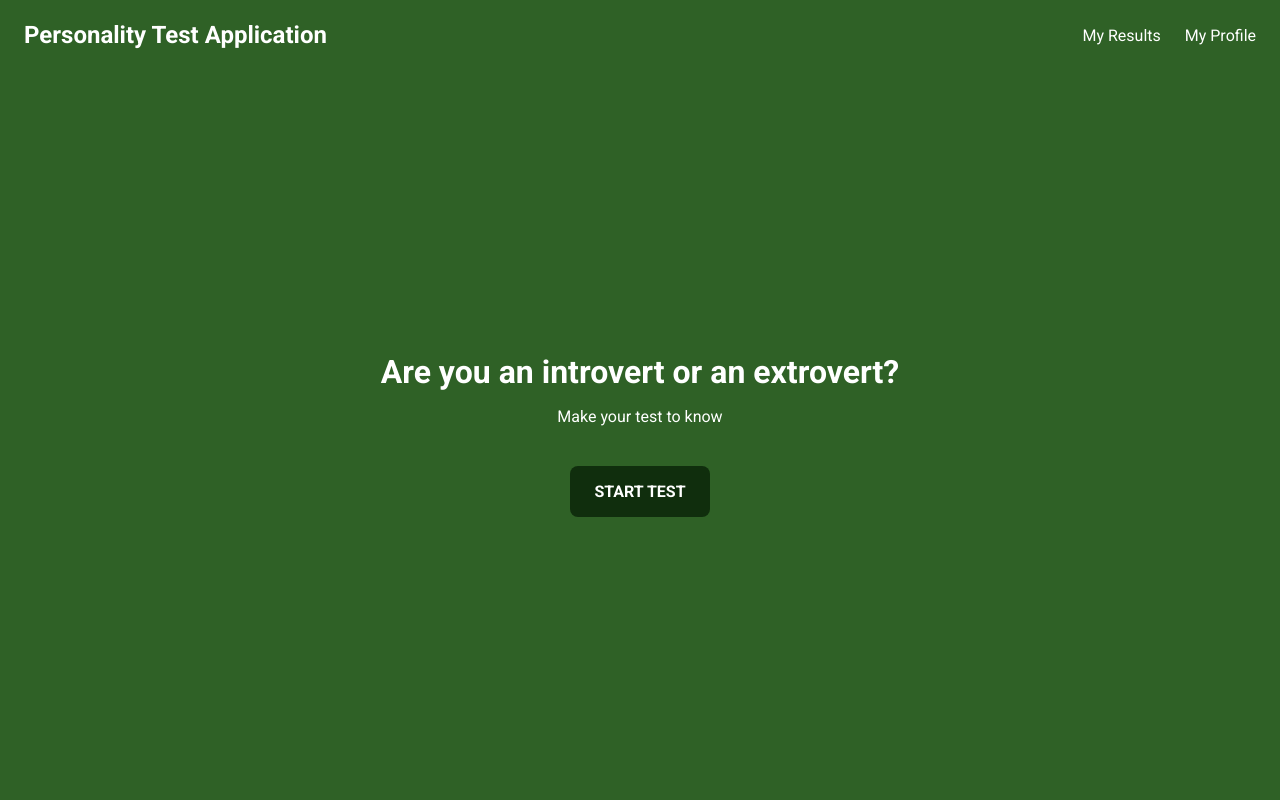
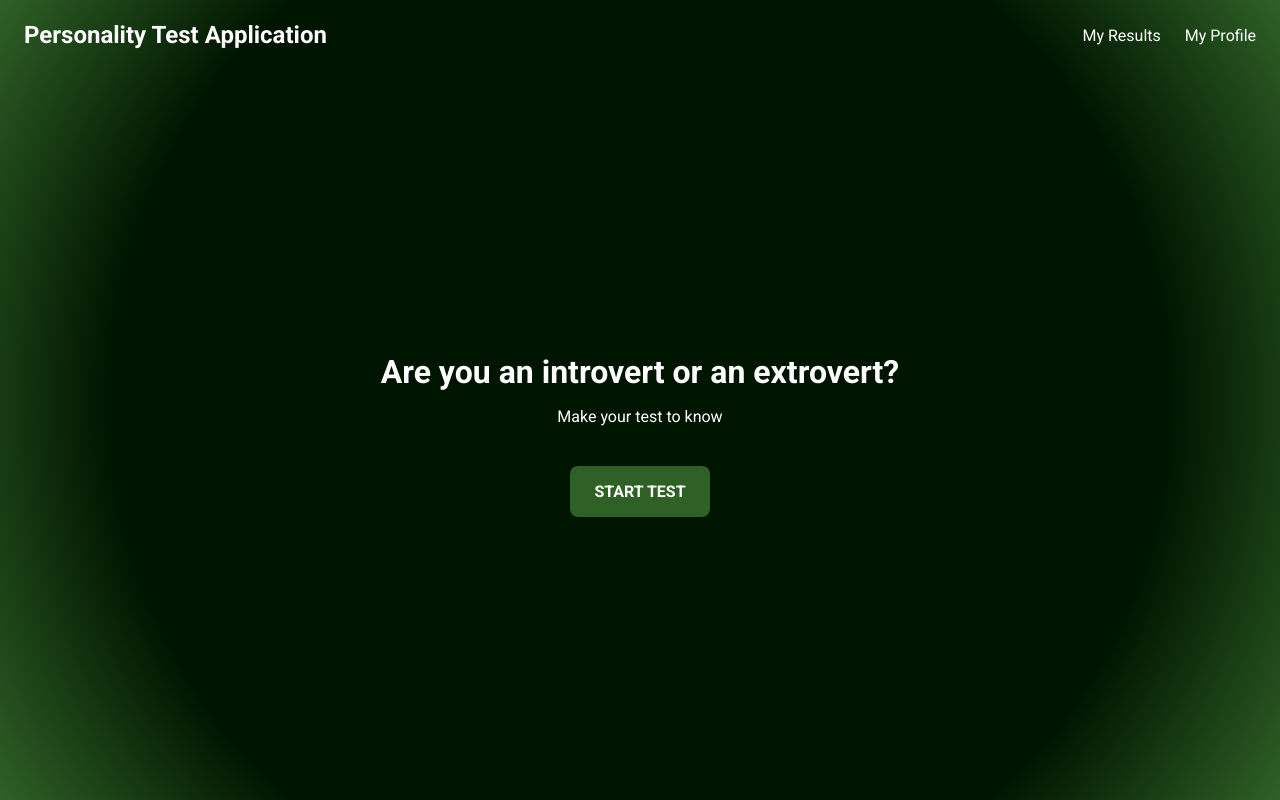
Before and after one commit to diasmatheus05/teamway-project, a React (Create React App) app: page / in a window 1280 px wide. Built offline with nearby package versions, Linux system fonts and the light colour scheme.

Commit message:
changin colors for better ones

```diff
--- a/src/components/Button/styles.ts
+++ b/src/components/Button/styles.ts
@@ -9,11 +9,12 @@ export const Button = styled.button`
   text-transform: uppercase;
   font-weight: 800;
 
-  background-color: ${(props) => props.theme.colors.primary["primary-600"]};
-  transition: background-color 0.5s;
+  background-color: ${(props) => props.theme.colors.primary.main};
+  transition: 0.5s;
   color: ${(props) => props.theme.colors.white};
 
   &:hover {
-    background-color: ${(props) => props.theme.colors.primary["primary-700"]};
+    background-color: ${(props) => props.theme.colors.blue};
+    color: ${(props) => props.theme.colors.black};
   }
 `;
--- a/src/components/Question/styles.ts
+++ b/src/components/Question/styles.ts
@@ -15,11 +15,8 @@ export const AnswersWrapper = styled.div`
 
 export const Answer = styled.div<{ isSelected?: boolean }>`
   background-color: ${(props) =>
-    props.isSelected
-      ? props.theme.colors.primary.light
-      : props.theme.colors.white};
-  color: ${(props) =>
-    props.isSelected ? props.theme.colors.white : props.theme.colors.black};
+    props.isSelected ? props.theme.colors.blue : props.theme.colors.white};
+  color: ${(props) => props.theme.colors.black};
 
   display: flex;
   align-items: center;
@@ -30,18 +27,12 @@ export const Answer = styled.div<{ isSelected?: boolean }>`
   border-radius: 8px;
   border: 4px solid
     ${(props) =>
-      props.isSelected
-        ? props.theme.colors.primary["primary-600"]
-        : props.theme.colors.white};
+      props.isSelected ? props.theme.colors.blue : props.theme.colors.white};
   transition: border-color 0.2s;
 
   cursor: pointer;
 
   &:hover {
-    border: 4px solid
-      ${(props) =>
-        props.isSelected
-          ? props.theme.colors.primary["primary-700"]
-          : props.theme.colors.primary["primary-500"]};
+    border: 4px solid ${(props) => props.theme.colors.primary["primary-700"]};
   }
 `;
--- a/src/styles/global.ts
+++ b/src/styles/global.ts
@@ -12,7 +12,11 @@ export default createGlobalStyle`
   }
 
   body {
-    background: ${(props) => props.theme.colors.background};
+    /* background: ${(props) => props.theme.colors.background}; */
+    /* background: rgb(0,21,0); */
+    background: radial-gradient(circle, ${(props) =>
+      props.theme.colors.primary["primary-700"]} 70%, ${(props) =>
+  props.theme.colors.primary.main} 100%);
     color: ${(props) => props.theme.colors.text};
   }
 
--- a/src/styles/theme.ts
+++ b/src/styles/theme.ts
@@ -10,15 +10,18 @@ const size = {
 
 const theme = {
   colors: {
-    background: "#2f6126",
+    background: "#1f4819",
     text: "#FFFFFF",
     primary: {
       light: "#3f7b32",
       main: "#2f6126",
+      "primary-400": "#18A999",
       "primary-500": "#1f4819",
       "primary-600": "#102e0d",
       "primary-700": "#001500",
     },
+    grey: "#F7F0F0",
+    blue: "#8AF3FF",
     black: "#000000",
     white: "#FFFFFF",
     "gray-300": "#f6f6f6",
```
